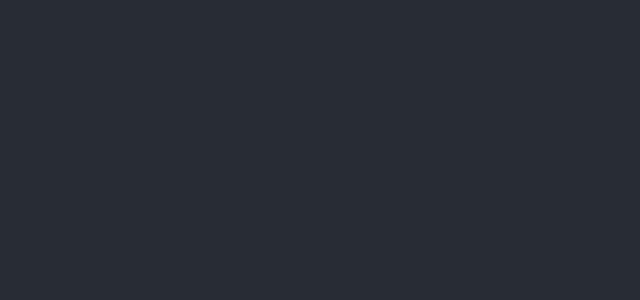
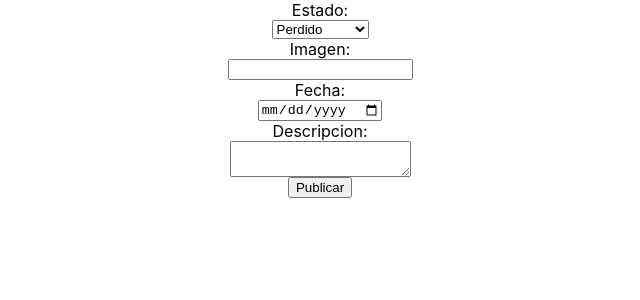
Before and after one commit to Martintribuzio/huellitas-pg, a React (Create React App) app in the folder client/: page / in a window 1280 px wide. Shown: the top 300 px of the page, without its empty margins (320-960 px from the left). Built offline with nearby package versions, Linux system fonts and the light colour scheme.

Commit message:
Post components and redux

```diff
--- a/client/package.json
+++ b/client/package.json
@@ -39,5 +39,8 @@
       "last 1 firefox version",
       "last 1 safari version"
     ]
+  },
+  "devDependencies": {
+    "redux-devtools-extension": "^2.13.9"
   }
 }
--- a/client/src/App.tsx
+++ b/client/src/App.tsx
@@ -1,9 +1,10 @@
-import 'App.css'
+import PostAPet from "./components/PostAPet"
+
 
 function App() {
   return (
     <div className='App'>
-      <header className='App-header'></header>
+      <PostAPet/>
     </div>
   )
 }
--- /dev/null
+++ b/client/src/components/PostAPet.module.css
@@ -0,0 +1,11 @@
+.conteiner{
+    display: flex;
+    justify-content: center;
+}
+
+.form{
+    display: flex;
+    justify-content: center;
+    align-items: center;
+    flex-direction: column;
+}
--- /dev/null
+++ b/client/src/components/PostAPet.tsx
@@ -0,0 +1,58 @@
+import React from "react";
+import {ChangeEvent, useState} from "react";
+import styles from "./PostAPet.module.css"
+import { useDispatch} from "react-redux";
+
+export default function PostAPet() {
+    //const dispatch =  useDispatch();
+
+    interface Input{
+        state:string,
+        img: string,
+        description: string
+    }
+
+    const [input, setInput] = useState<Input>({
+        state: '',
+        img: '',
+        description: ''
+    })
+
+    function handleChange(e: ChangeEvent<HTMLFormElement>){
+        setInput({
+            ...input,
+            [e.target.name]: e.target.value
+        })
+    }
+
+    function handleSubmit(e:any){
+        e.preventDefault();
+        // dispatch()
+        alert('Publicado!')
+    }
+
+    return(
+        <div className = {styles.conteiner}>
+            <form className = {styles.form} onSubmit = {handleSubmit}>
+
+                <label>Estado: </label>
+                <select defaultValue = "Tipo" onChange = {()=>handleChange}>
+                    <option>Perdido</option>
+                    <option>En adopcion</option>
+                    <option>Encontrado</option>
+                </select>
+
+                <label>Imagen: </label>
+                <input onChange = {()=>handleChange}></input>
+
+                <label>Fecha: </label>
+                <input type = "date" onChange = {()=>handleChange}></input>
+
+                <label>Descripcion: </label>
+                <textarea onChange = {()=>handleChange}></textarea>
+
+                <button>Publicar</button>
+            </form>
+        </div>
+    )
+}
--- a/client/src/index.tsx
+++ b/client/src/index.tsx
@@ -1,17 +1,15 @@
-import React from 'react';
 import ReactDOM from 'react-dom';
 import './index.css';
 import App from './App';
-import reportWebVitals from './reportWebVitals';
+import {BrowserRouter} from 'react-router-dom';
+import { Provider } from "react-redux";
+import store from "./redux/store/index";
 
 ReactDOM.render(
-  <React.StrictMode>
-    <App />
-  </React.StrictMode>,
+  <Provider store = {store}>
+    <BrowserRouter>
+      <App />
+    </BrowserRouter>
+  </Provider>,
   document.getElementById('root')
 );
-
-// If you want to start measuring performance in your app, pass a function
-// to log results (for example: reportWebVitals(console.log))
-// or send to an analytics endpoint. Learn more: https://bit.ly/CRA-vitals
-reportWebVitals();
--- a/client/src/redux/reducers/index.tsx
+++ b/client/src/redux/reducers/index.tsx
@@ -1,27 +1,25 @@
 import { FOUND_PETS, ADOPTION_PETS, LOST_PETS, NEWER_POSTS, OLDER_POSTS, GET_TYPES, GET_GENRES} from '../types/actionTypes';
 import { FiltersActionTypes } from '../types/actionTypes'
+import {Pet} from '../types/types'
 
 interface typeState{
-  allPets: Array<Object>,
-  filteredPets: Array<Object>,
+  allPets: Array<Pet>,
+  filteredPets: Array<Pet>,
   typesOfAnimals: Array<string>,
   genres: Array<string>,
 }
 
 const initialState: typeState = {
-  allPets:[{name:'Betsy',Description:'...'},{name:'carlos',Description:'...'}],
-  filteredPets:[{name:'Betsy',Description:'...'}],
-  typesOfAnimals:['dogs','cats'],
-  genres:['male','female'],
+  allPets:[{img: '', description: '', date: '', state: 'lost', type: 'cat'}],
+  filteredPets: [{img: '', description: '', date: '', state: 'lost', type: 'cat'}],
+  typesOfAnimals: ['dog, cat'],
+  genres: ['male, female']
 }
 
 
-export default function reducer (state = initialState, action:FiltersActionTypes) {
+export default function rootReducer (state = initialState, action:FiltersActionTypes) {
   switch(action.type){
-    case LOST_PETS:
-      return{
-        ...state,
-        filteredPets:action.payload
-      }
+    default:
+      return state;
   }
 }
--- a/client/src/redux/store/index.ts
+++ b/client/src/redux/store/index.ts
@@ -1,11 +1,13 @@
-import {createStore, combineReducers, applyMiddleware} from "redux";
+import {createStore, compose, applyMiddleware} from "redux";
 import thunk from "redux-thunk";
-import reducer from "../reducers/index"
+import rootReducer from "../reducers/index"
 
-export const rootReducer = combineReducers({
-    reducer: reducer
-});
+const store = createStore(
+    rootReducer,
+    compose(
+        applyMiddleware(thunk),
+        // window.__REDUX_DEVTOOLS_EXTENSION__ && window.__REDUX_DEVTOOLS_EXTENSION__()
+    )
+);
 
-export type FiltersActionTypes =  ReturnType<typeof rootReducer>
-
-export const store =  createStore(rootReducer, applyMiddleware(thunk));
+export default store;
--- a/client/src/redux/types/types.ts
+++ b/client/src/redux/types/types.ts
@@ -1,5 +1,7 @@
 export interface Pet{
     img: string;
     description: string;
+    state: string;
     date: string;
+    type: string
 }
```
Also changed, not shown: client/src/components/.txt (deleted), 2 other files (tests, documents, lock files or other folders).
